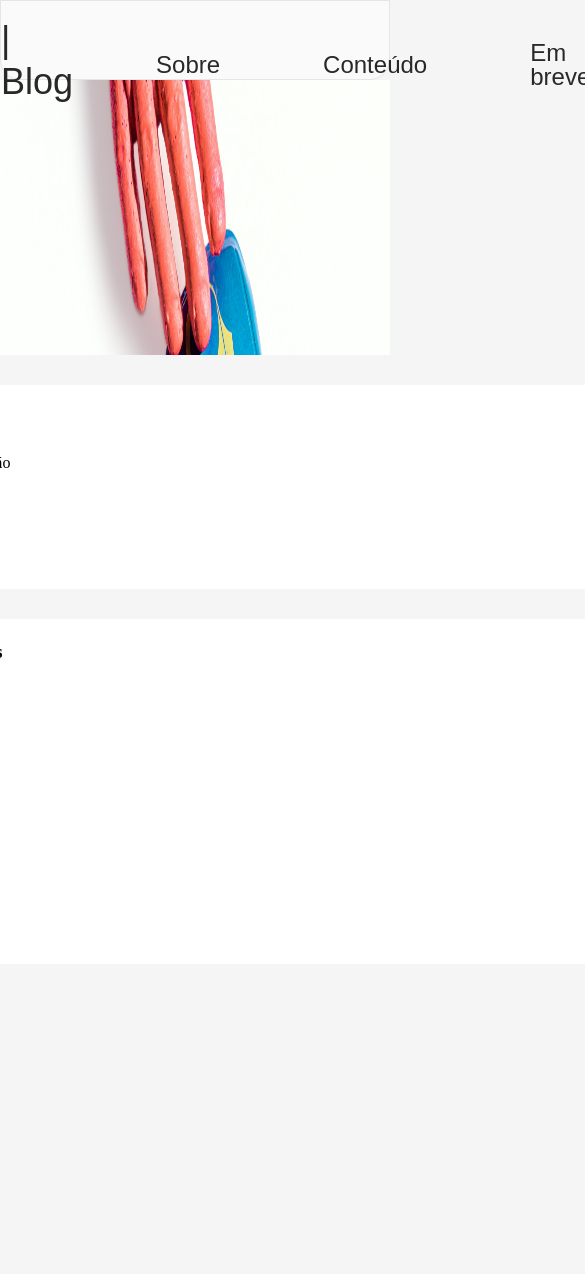
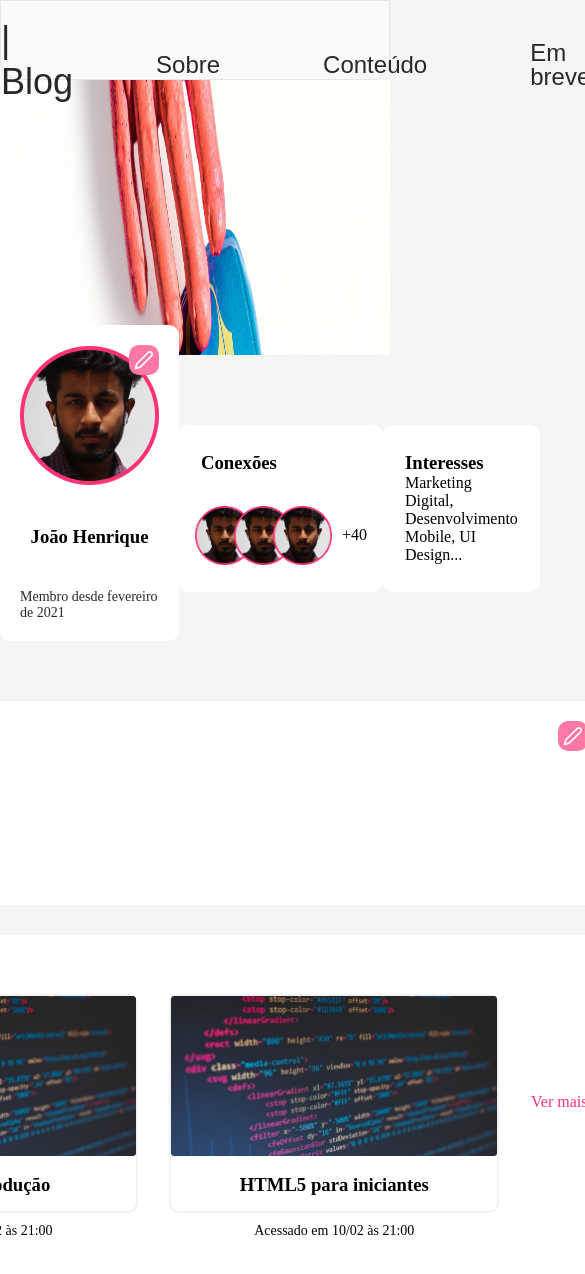
Before and after one commit to Jello-Education/front_blog, a Next.js app: page /profile in a window 390 px wide. Shown: the top 1274 px of the page, 585 px wide, since content can reach past the window. Before the commit the page ends 1105 px from the top, so only its background shows below. Built offline with nearby package versions, Linux system fonts and the light colour scheme.

Commit message:
Adding responsivity to Profile page and fininsh Section component

```diff
--- a/src/components/Profile/Aside/index.tsx
+++ b/src/components/Profile/Aside/index.tsx
@@ -1,11 +1,16 @@
 import React from 'react';
 
-import { Container, User, InfoBoxes } from './styles';
+import { Container, User, InfoBoxes, Icon } from './styles';
+import { FiEdit2 } from 'react-icons/fi';
 
 const Aside: React.FC = () => {
   return (
     <Container>
       <User>
+        <Icon>
+          <FiEdit2 color="#fff" size={20}/>
+        </Icon>
+
         <img src="/profile-User-Img.png" alt="userImg"/>
 
         <h3>João Henrique</h3>
--- a/src/components/Profile/Aside/styles.ts
+++ b/src/components/Profile/Aside/styles.ts
@@ -6,12 +6,22 @@ export const Container = styled.div`
   z-index: 10;
 
   width: 380px;
+
+  @media (max-width: 1270px) {
+    width: 100%;
+    display: flex;
+    justify-content: space-around;
+    align-items: center;
+  }
 `;
 
 export const User = styled.div`
+  position: relative;
+  z-index: 1;
   height: 316px;
   background: #fff;
   border-radius: 10px;
+  padding: 0 20px;
 
   display: flex;
   flex-direction: column;
@@ -22,6 +32,21 @@ export const User = styled.div`
     color: #282828;
     font-size: 14px;
   }
+`;
+
+export const Icon = styled.div`
+  position: absolute;
+  z-index: 999;
+  top: 20px;
+  right: 20px;
+  height: 30px;
+  width: 30px;
+  border-radius: 10px;
+  background: #fd79a3;
+
+  display: flex;
+  align-items: center;
+  justify-content: center;
 `;
 
 export const InfoBoxes = styled.div`
--- a/src/components/Profile/Section/index.tsx
+++ b/src/components/Profile/Section/index.tsx
@@ -1,6 +1,7 @@
 import React from 'react';
 
-import { Container, Sobre, CursesBox } from './styles';
+import { Container, Sobre, CursesBox, CourseBox, CourseList, Icon } from './styles';
+import { FiEdit2 } from 'react-icons/fi';
 
 const Section: React.FC = () => {
   return (
@@ -8,10 +9,36 @@ const Section: React.FC = () => {
       <Sobre>
         <h3>Sobre</h3>
 
+        <Icon>
+          <FiEdit2 color="#fff" size={20}/>
+        </Icon>
+
         <span>Descrição</span>
       </Sobre>
       <CursesBox>
         <h3>Cursos</h3>
+
+        <CourseList>
+          <div>
+            <CourseBox>
+              <img src="/profile-course-Img.png" alt=""/>
+
+              <h3>Figma - Introdução</h3>
+            </CourseBox>
+
+            <p>Acessado em 21/02 às 21:00</p>
+          </div>
+          <div>
+            <CourseBox>
+              <img src="/profile-course-Img.png" alt=""/>
+
+              <h3>HTML5 para iniciantes</h3>
+            </CourseBox>
+
+            <p>Acessado em 10/02 às 21:00</p>
+          </div>
+          <span>Ver mais</span>
+        </CourseList>
       </CursesBox>
     </Container>
   );
--- a/src/components/Profile/Section/styles.ts
+++ b/src/components/Profile/Section/styles.ts
@@ -6,6 +6,7 @@ export const Container = styled.div`
 `;
 
 export const Sobre = styled.div`
+  position: relative;
   width: 800px;
   height: 204px;
   border-radius: 10px;
@@ -15,7 +16,23 @@ export const Sobre = styled.div`
 
   h3{
     margin-bottom: 25px;
+    margin-right: 25px;
   }
+`;
+
+export const Icon = styled.div`
+  position: absolute;
+  z-index: 999;
+  top: 20px;
+  right: 20px;
+  height: 30px;
+  width: 30px;
+  border-radius: 10px;
+  background: #fd79a3;
+
+  display: flex;
+  align-items: center;
+  justify-content: center;
 `;
 
 export const CursesBox = styled.div`
@@ -23,5 +40,52 @@ export const CursesBox = styled.div`
   height: 345px;
   border-radius: 10px;
   background: #fff;
-  padding: 22px 37px;
+  padding: 22px 20px 0px 0px;
+
+  > h3{
+    margin-left: 25px;
+  }
 `;
+
+export const CourseList = styled.div`
+  margin-top: 15px;
+
+  display: flex;
+  align-items: center;
+  justify-content: space-between;
+
+  span{
+    font-size: 14;
+    color: #FD3373;
+    margin-bottom: 30px;
+  }
+
+  div{
+    text-align: center;
+
+    > p{
+      font-size: 14px;
+      margin-top: 10px;
+    }
+  }
+`;
+
+export const CourseBox = styled.div`
+  width: 330px;
+  height: 219px;
+  border: 2px solid #f1f1f1;
+  border-radius: 10px;
+
+  display: flex;
+  flex-direction: column;
+  justify-content: space-between;
+
+  img{
+    width: 100%;
+    height: 160px;
+  }
+
+  h3{
+    margin-bottom: 15px;
+  }
+`;
--- a/src/styles/profileStyles.ts
+++ b/src/styles/profileStyles.ts
@@ -20,4 +20,9 @@ export const Top  = styled.div`
 export const Main = styled.div`
   display: flex;
   justify-content: center;
+
+  @media (max-width: 1270px) {
+    flex-direction: column;
+    align-items: center;
+  }
 `;
```
